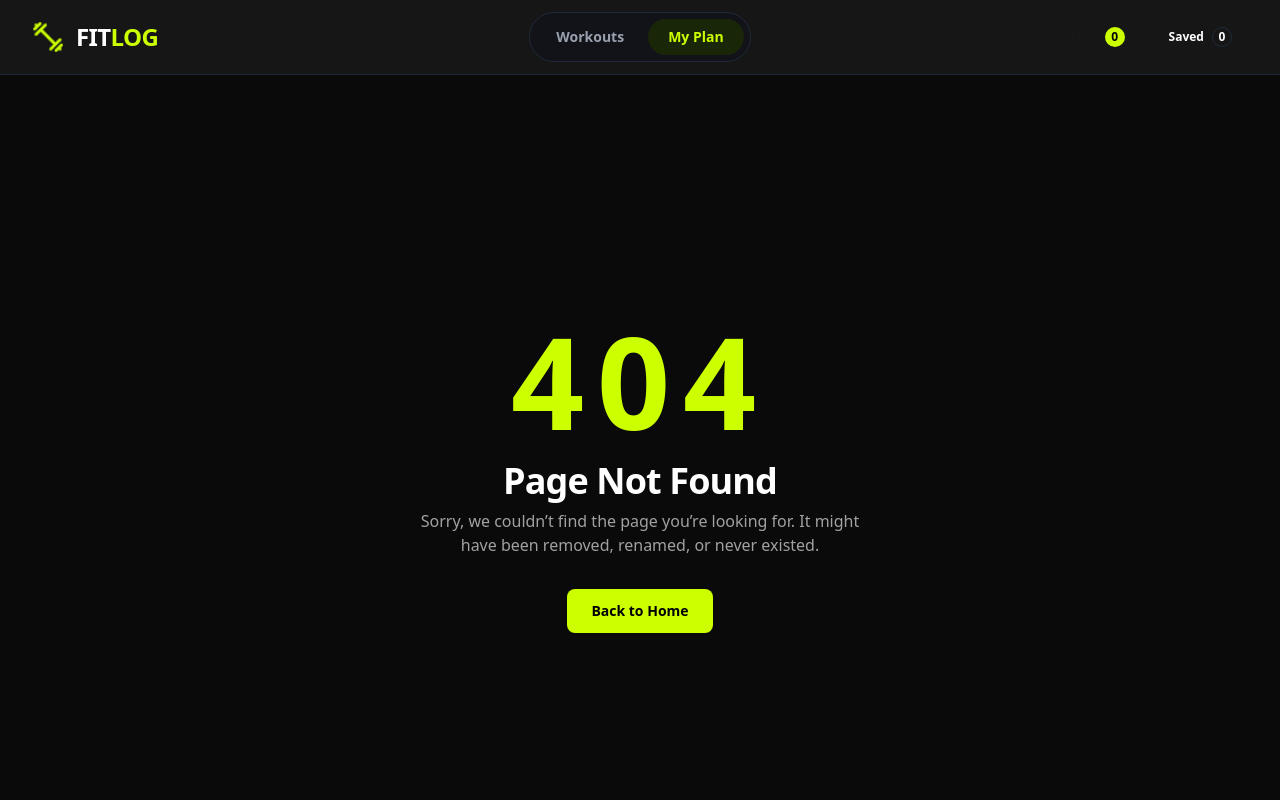
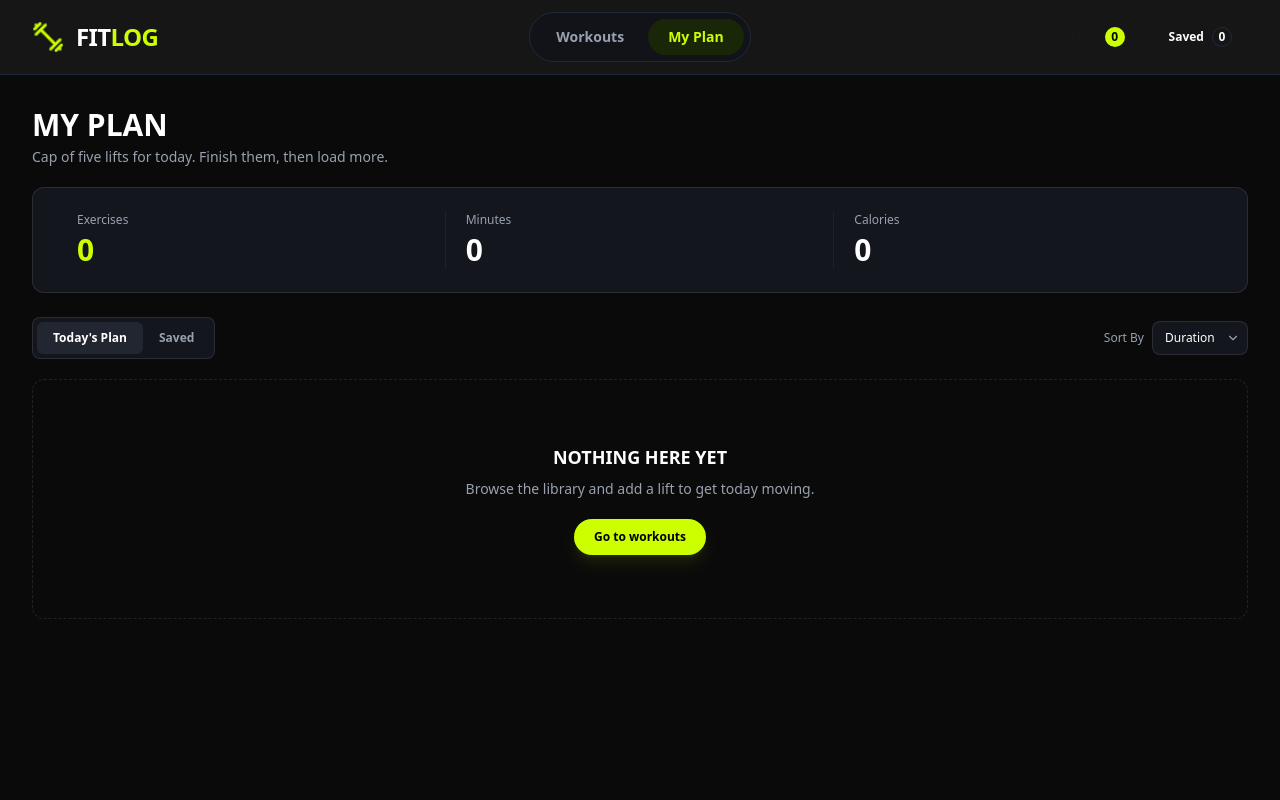
Before and after one commit to adnanahamedarif/FitLog, a Next.js app: page /my-plan in a window 1280 px wide. Before the commit this address had no page. Shown: the top 800 px of the page. Built offline with nearby package versions, Linux system fonts and the light colour scheme.

Commit message:
MyPlan Page added

```diff
--- a/src/app/MyPlan/page.tsx
+++ /dev/null
@@ -1,11 +0,0 @@
-import React from 'react';
-
-const MyPlan = () => {
-    return (
-        <div>
-            <h2>My Plan Page</h2>
-        </div>
-    );
-};
-
-export default MyPlan;
--- /dev/null
+++ b/src/app/my-plan/page.tsx
@@ -0,0 +1,101 @@
+"use client";
+
+import { useState } from "react";
+import Link from "next/link";
+import { ChevronDown } from "lucide-react";
+
+const MyPlanPage = () => {
+    const [activeTab, setActiveTab] = useState("plan");
+    const [sortBy, setSortBy] = useState("duration");
+
+    return (
+        <div className="min-h-screen bg-[#0A0A0A] px-4 py-8 text-white sm:px-6 lg:px-8">
+            <div className="mx-auto max-w-7xl">
+
+                <div className="mb-5">
+                    <h1 className="text-3xl font-black uppercase">
+                        MY PLAN
+                    </h1>
+
+                    <p className="mt-1 text-sm text-gray-400">
+                        Cap of five lifts for today. Finish them, then load more.
+                    </p>
+                </div>
+
+                <div className="mb-6 grid grid-cols-3 rounded-xl border border-white/10 bg-[#13161C] p-4 sm:p-6">
+                    <div className="border-r border-white/5 px-2 sm:px-5">
+                        <p className="text-xs text-gray-400">Exercises</p>
+                        <p className="mt-1 text-2xl font-black text-[#CCFF00] sm:text-3xl"> 0</p>
+                    </div>
+
+                    <div className="border-r border-white/5 px-3 sm:px-5">
+                        <p className="text-xs text-gray-400">Minutes</p>
+                        <p className="mt-1 text-2xl font-black sm:text-3xl">0</p>
+                    </div>
+
+                    <div className="px-3 sm:px-5">
+                        <p className="text-xs text-gray-400">Calories</p>
+                        <p className="mt-1 text-2xl font-black sm:text-3xl"> 0 </p>
+                    </div>
+                </div>
+
+
+                <div className="mb-5 flex flex-wrap items-center justify-between gap-4">
+                    <div className="flex rounded-lg border border-white/10 bg-[#13161C] p-1">
+                        <button
+                            onClick={() => setActiveTab("plan")}
+                            className={`rounded-md px-4 py-2 text-xs font-semibold transition ${
+                                activeTab === "plan"
+                                    ? "bg-[#222630] text-white"
+                                    : "text-gray-400 hover:text-white"
+                            }`} >
+                            Today's Plan
+                        </button>
+
+                        <button
+                            onClick={() => setActiveTab("saved")}
+                            className={`rounded-md px-4 py-2 text-xs font-semibold transition ${
+                                activeTab === "saved" ? "bg-[#222630] text-white" : "text-gray-400 hover:text-white"
+                            }`}>
+                            Saved
+                        </button>
+                    </div>
+
+                    <div className="flex items-center gap-2">
+                        <span className="text-xs text-gray-400"> Sort By </span>
+
+                        <div className="relative">
+                            <select
+                                value={sortBy}
+                                onChange={(e) => setSortBy(e.target.value)}
+                                className="appearance-none rounded-lg border border-white/10 bg-[#13161C] py-2 pl-3 pr-8 text-xs text-white outline-none focus:border-[#CCFF00]" >
+                                <option value="duration">Duration</option>
+                                <option value="calories">Calories</option>
+                                <option value="rating">Rating</option>
+                            </select>
+
+                            <ChevronDown size={14} className="pointer-events-none absolute right-2 top-1/2 -translate-y-1/2 text-gray-400"/>
+                        </div>
+                    </div>
+                </div>
+
+                <div className="flex min-h-60 flex-col items-center justify-center rounded-xl border border-dashed border-white/10 px-5 py-12 text-center sm:min-h-60">
+                    <h2 className="text-base font-black uppercase sm:text-lg">
+                        {activeTab === "plan" ? "NOTHING HERE YET" : "NO SAVED WORKOUTS"}
+                    </h2>
+
+                    <p className="mt-2 text-xs text-gray-400 sm:text-sm">
+                        {activeTab === "plan" ? "Browse the library and add a lift to get today moving." : "Save a workout from the library to find it here later."}
+                    </p>
+
+                    <Link  href="/#library" className="mt-5 rounded-full bg-[#CCFF00] px-5 py-2.5 text-xs font-bold text-black shadow-lg shadow-[#CCFF00]/10 transition hover:bg-[#DFFF4F]">
+                        Go to workouts
+                    </Link>
+                </div>
+
+            </div>
+        </div>
+    );
+};
+
+export default MyPlanPage;
```
